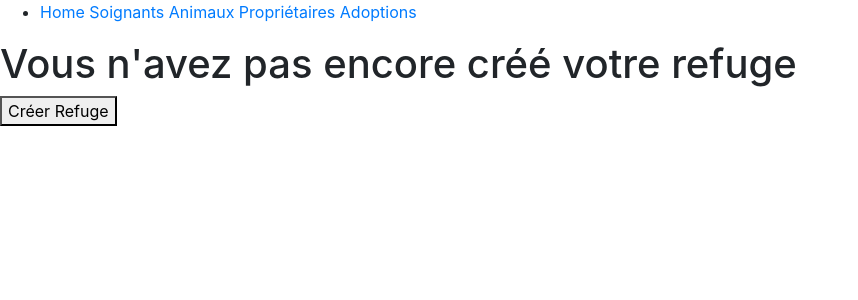
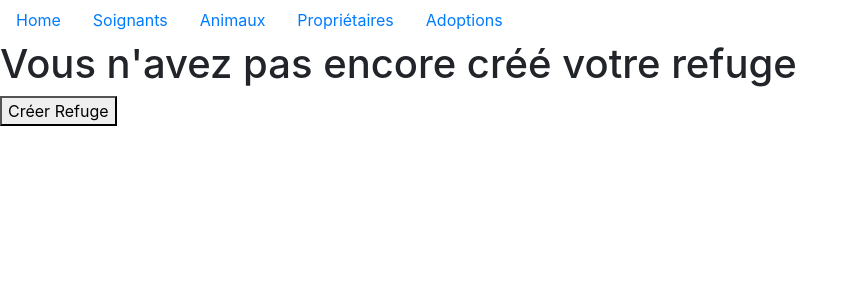
Before and after one commit to claude-bssn/PHP-POO, a PHP site: page / in a window 1280 px wide. Shown: the top 300 px of the page, without its empty margins (0-858 px from the left). Run offline with PHP 8.4, Linux system fonts and the light colour scheme; data that the repository does not hold is empty.

Commit message:
added some style

```diff
--- a/Pages/home.php
+++ b/Pages/home.php
@@ -4,6 +4,7 @@
   $refuge = Refuge::getRefuge();
   ?>
   <?php if($refuge) :?>
+    <div class="align-self-center">
       <h1>Bienvenue à <?= $refuge->name ?> </h1>
       <p><?= $refuge->address; ?></p>
       <p>Numéro de téléphone : <?= $refuge->phone ?> </p>
@@ -13,3 +14,5 @@
       <h1>Vous n'avez pas encore créé votre refuge</h1>
       <a href="/refuge"><button>Créer Refuge</button></a>
     <?php endif; ?>
+
+    </div>
--- a/Pages/template/default.php
+++ b/Pages/template/default.php
@@ -9,20 +9,31 @@
 </head>
 <body class="d-flex flex-column justify-content-center">
   <header>
-    <nav>
-      <ul>
-        <li>
-          <a href="/home">Home</a>
-          <a href="/caregiver">Soignants</a>
-          <a href="/animal">Animaux</a>
-          <a href="/owner">Propriétaires</a>
-          <a href="/adoption">Adoptions</a>
+    <nav class="d-flex flex-column justify-content-center">
+      <ul class="nav nav-pills">
+        <li class="nav-item">
+          <a href="/home" class="nav-link">Home</a>
+        </li>
+          <li class="nav-item">
+          <a href="/caregiver" class="nav-link">Soignants</a>
+          </li>
+          <li class="nav-item">
+            <a href="/animal" class="nav-link">Animaux</a>
+          </li>
+          <li class="nav-item">
+            <a href="/owner" class="nav-link">Propriétaires</a>
+          </li>
+          <li class="nav-item">
+            <a href="/adoption" class="nav-link">Adoptions</a>
+          </li>
         </li>
       </ul>
     </nav>
   </header>
 
+
   <?= $content?>
+
 
 </body>
 </html>
```
Lines whose indentation alone changed are shown as unchanged.
